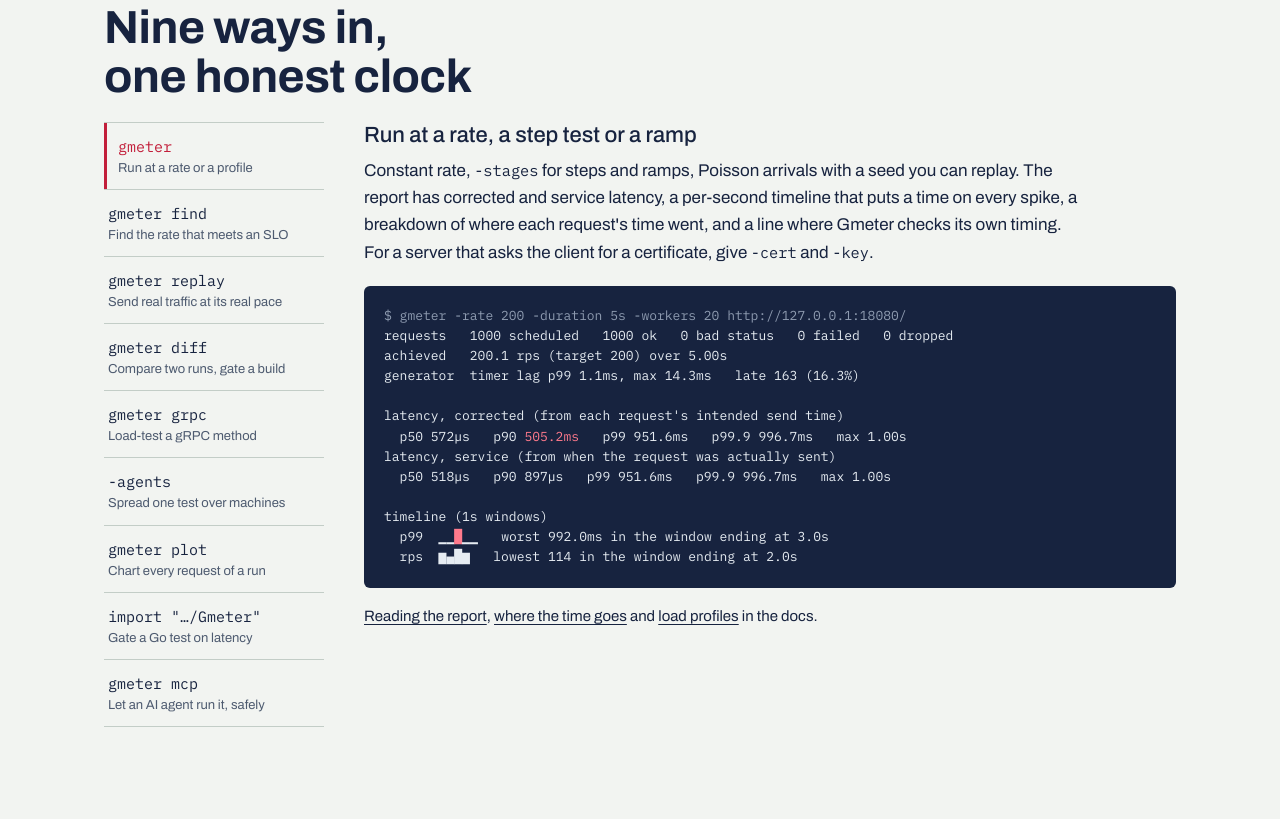
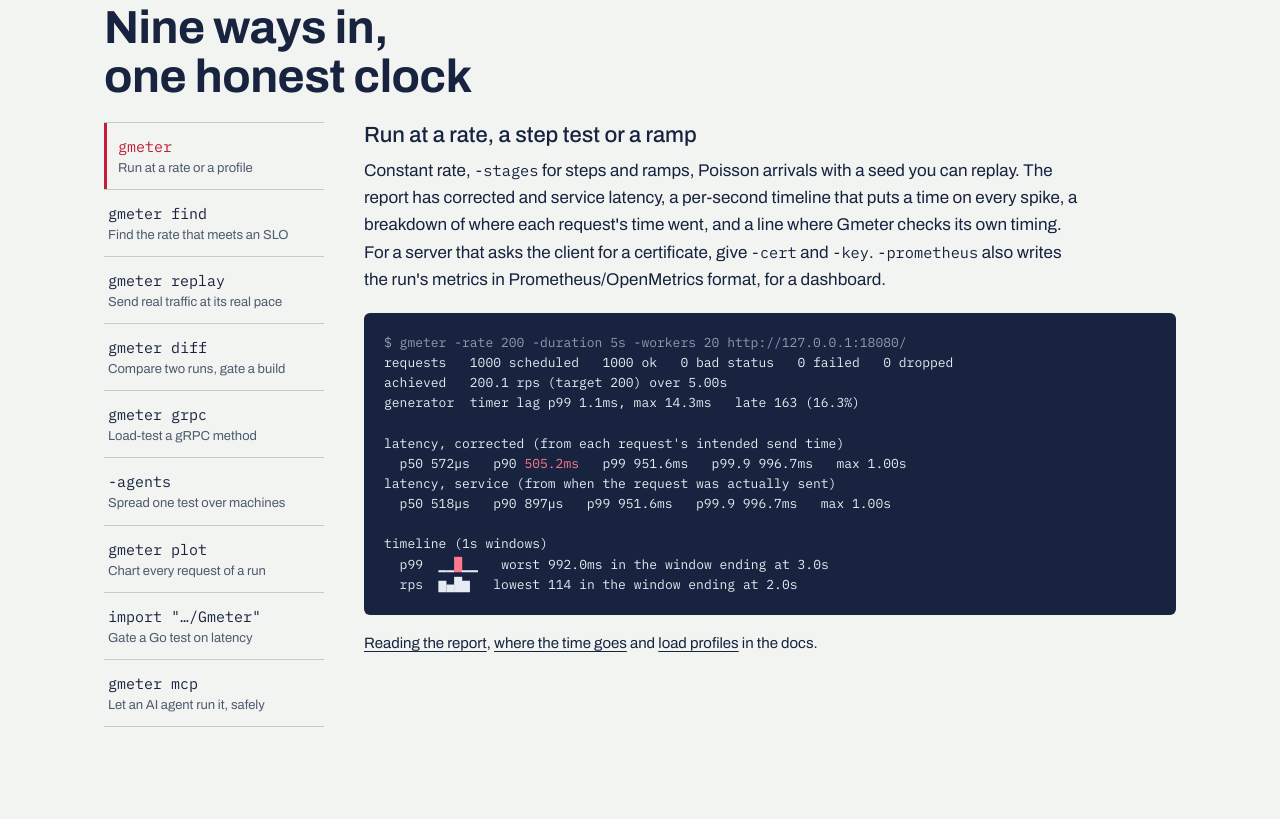
Before and after one commit to optimm/Gmeter, a plain HTML site: page docs/index.html in a window 1280 px wide. Shown: the part 2241-3060 px from the top of the page. Drawn offline with Linux system fonts and the light colour scheme.

Commit message:
Document streaming in the JSON fields and Prometheus on replay
Add the streaming run fields and counts to the JSON description, note
-prometheus for replay and gRPC, and add a streaming example to the
README and website.

```diff
--- a/docs/index.html
+++ b/docs/index.html
@@ -410,7 +410,8 @@ footer { padding: 72px 0 40px; font-size: 14px; color: var(--ink-2); display: fl
           <p>Constant rate, <code>-stages</code> for steps and ramps, Poisson arrivals with a seed you can replay. The
             report has corrected and service latency, a per-second timeline that puts a time on every spike, a breakdown
             of where each request's time went, and a line where Gmeter checks its own timing. For a server that asks the client
-            for a certificate, give <code>-cert</code> and <code>-key</code>.</p>
+            for a certificate, give <code>-cert</code> and <code>-key</code>. <code>-prometheus</code> also writes the
+            run's metrics in Prometheus/OpenMetrics format, for a dashboard.</p>
 <pre class="term"><span class="p">$ gmeter -rate 200 -duration 5s -workers 20 http://127.0.0.1:18080/</span>
 requests   1000 scheduled   1000 ok   0 bad status   0 failed   0 dropped
 achieved   200.1 rps (target 200) over 5.00s
```
Also changed, not shown: 4 other files.
